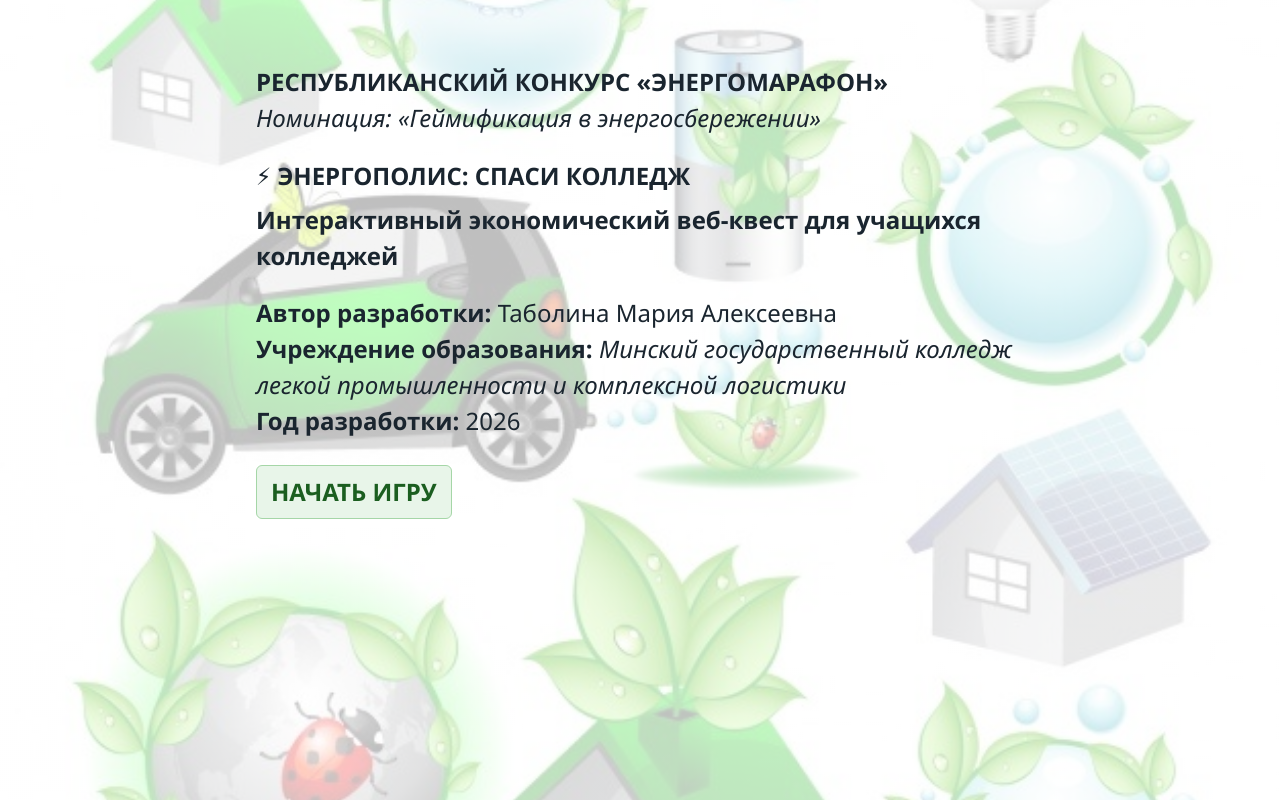
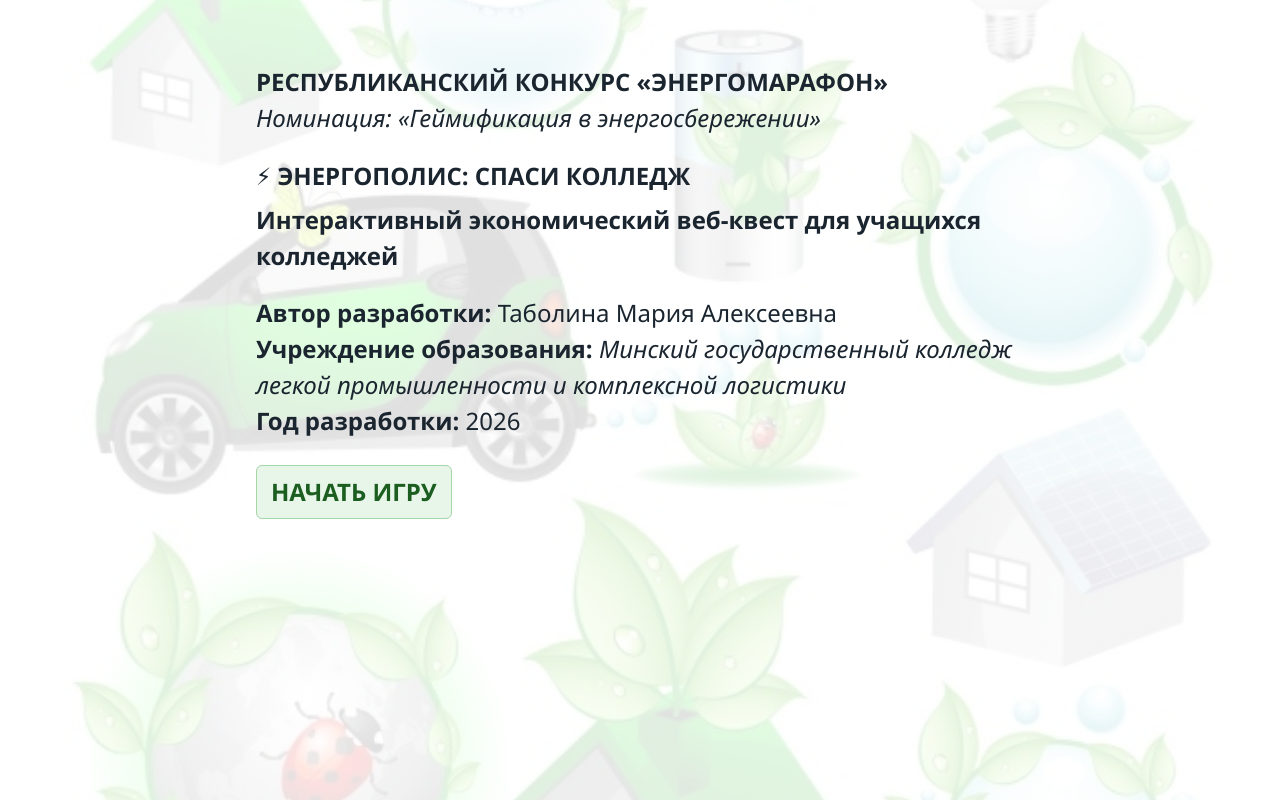
Before and after one commit to danolgdav161072-web/-_-, a plain HTML site: page index.html in a window 1280 px wide. Drawn offline with Linux system fonts and the light colour scheme.

Commit message:
Add files via upload

```diff
--- a/index.html
+++ b/index.html
@@ -10,7 +10,7 @@
 <body>
 <tw-story><noscript><tw-noscript>JavaScript needs to be enabled to play Энергополис.</tw-noscript></noscript></tw-story>
 <tw-storydata name="Энергополис" startnode="15" creator="Twine" creator-version="2.12.1" format="Harlowe" format-version="3.3.9" ifid="08D27A0F-6ED7-4213-A630-E71316F1EFF9" options="" tags="" zoom="1" hidden><style role="stylesheet" id="twine-user-stylesheet" type="text/twine-css">html, body, tw-story {
-    background-image: linear-gradient(rgba(255, 255, 255, 0.75), rgba(255, 255, 255, 0.75)), url("fon.jpg") !important;
+    background-image: linear-gradient(rgba(255, 255, 255, 0.88), rgba(255, 255, 255, 0.88)), url("fon.jpg") !important;
     background-size: cover !important;
     background-position: center !important;
     background-attachment: fixed !important;
```
